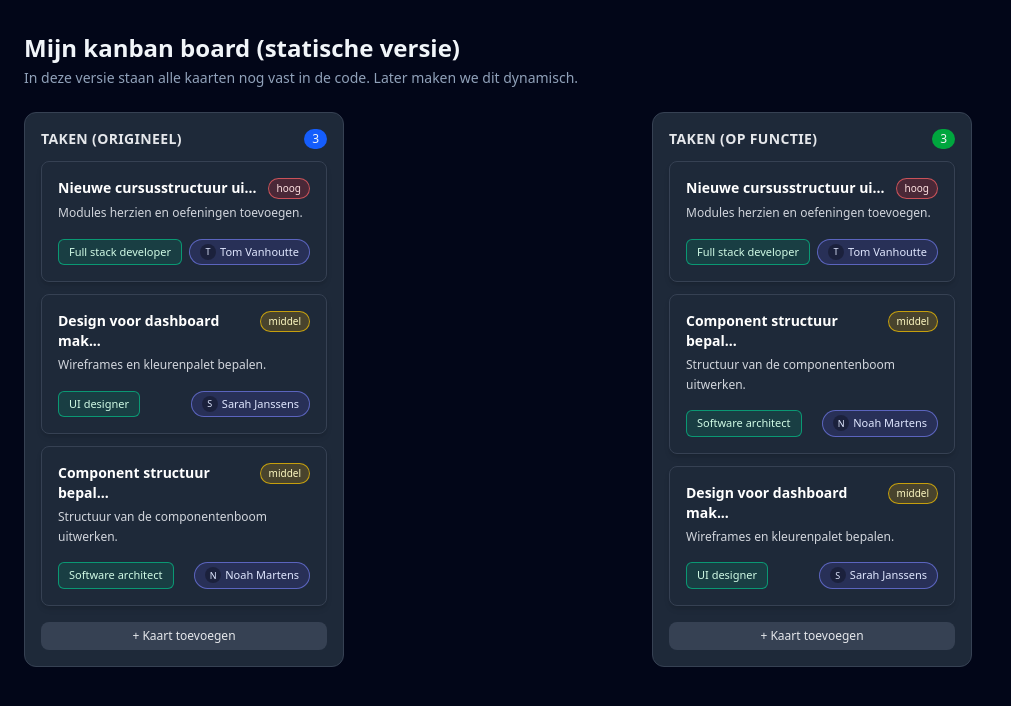
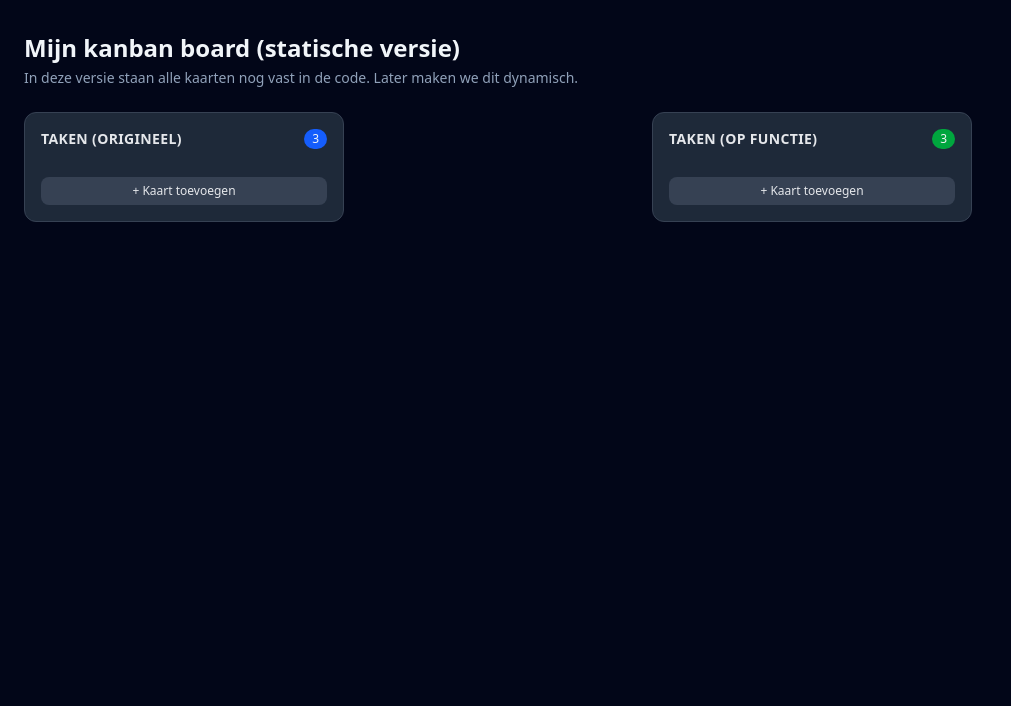
Before and after one commit to syntraprogrammeurs/vueexercises, a Vue app: page / in a window 1280 px wide. Shown: the top 706 px of the page, without its empty margins (0-1011 px from the left). Built offline with nearby package versions, Linux system fonts and the light colour scheme.

Commit message:
p29temp57-oef2-einde

```diff
--- a/src/App.vue
+++ b/src/App.vue
@@ -89,59 +89,16 @@ const columns = [
 
     <!-- Template blijft nog statisch -->
     <section class="grid gap-6 md:grid-cols-2">
-      <BoardColumn title="Taken (origineel)" :count="3" color="blue">
-        <TaskCard
-            title="Nieuwe cursusstructuur uitwerken"
-            description="Modules herzien en oefeningen toevoegen."
-            assignee="Tom Vanhoutte"
-            role="Full stack developer"
-            priority="hoog"
-            :done="false"
-        />
-        <TaskCard
-            title="Design voor dashboard maken"
-            description="Wireframes en kleurenpalet bepalen."
-            assignee="Sarah Janssens"
-            role="UI designer"
-            priority="middel"
-            :done="false"
-        />
-        <TaskCard
-            title="Component structuur bepalen"
-            description="Structuur van de componentenboom uitwerken."
-            assignee="Noah Martens"
-            role="Software architect"
-            priority="middel"
-            :done="false"
-        />
+      <BoardColumn
+          v-for="column in columns"
+          :key="column.id"
+          :title="column.title"
+          :count="column.tasks.length"
+          :color="column.color"
+      >
+        <!-- hier komen straks de TaskCards -->
       </BoardColumn>
 
-      <BoardColumn title="Taken (op functie)" :count="3" color="green">
-        <TaskCard
-            title="Nieuwe cursusstructuur uitwerken"
-            description="Modules herzien en oefeningen toevoegen."
-            assignee="Tom Vanhoutte"
-            role="Full stack developer"
-            priority="hoog"
-            :done="false"
-        />
-        <TaskCard
-            title="Component structuur bepalen"
-            description="Structuur van de componentenboom uitwerken."
-            assignee="Noah Martens"
-            role="Software architect"
-            priority="middel"
-            :done="false"
-        />
-        <TaskCard
-            title="Design voor dashboard maken"
-            description="Wireframes en kleurenpalet bepalen."
-            assignee="Sarah Janssens"
-            role="UI designer"
-            priority="middel"
-            :done="false"
-        />
-      </BoardColumn>
     </section>
   </main>
 </template>
```
